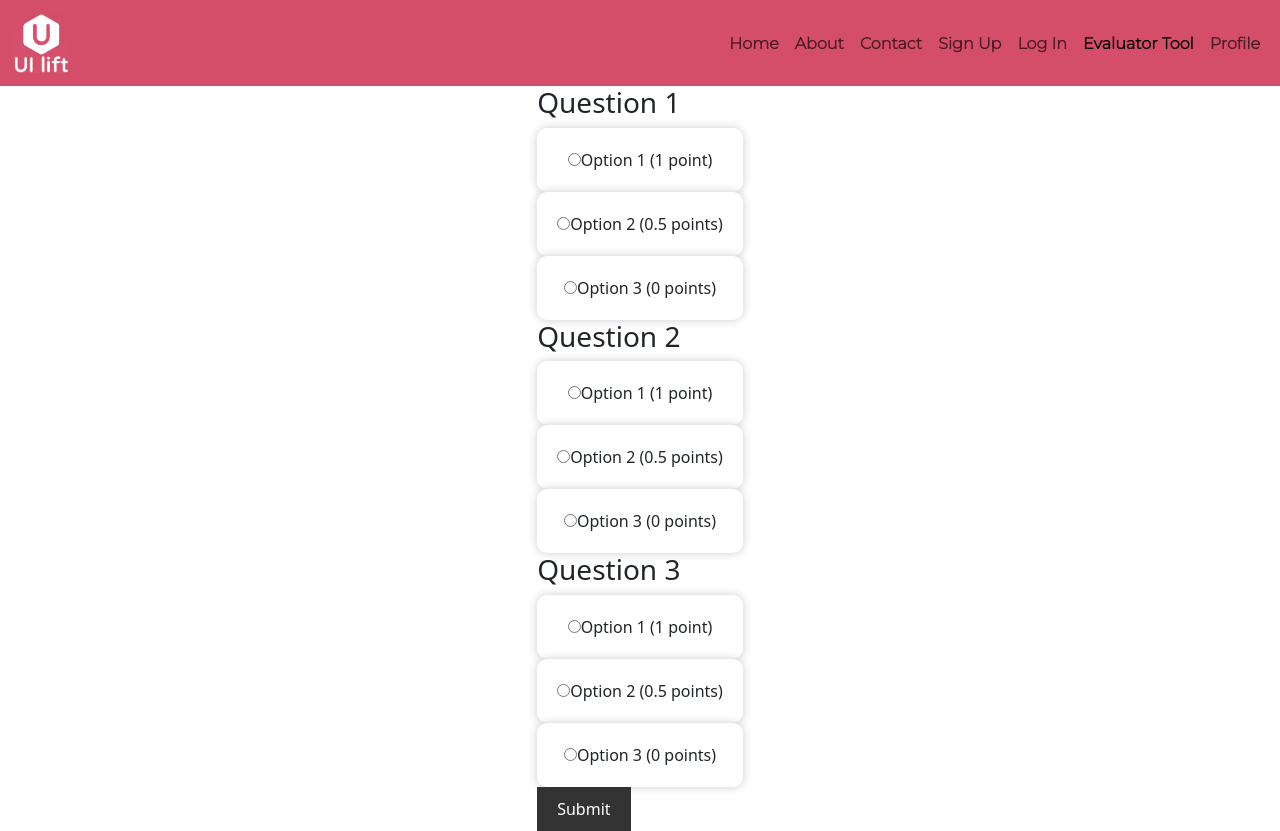
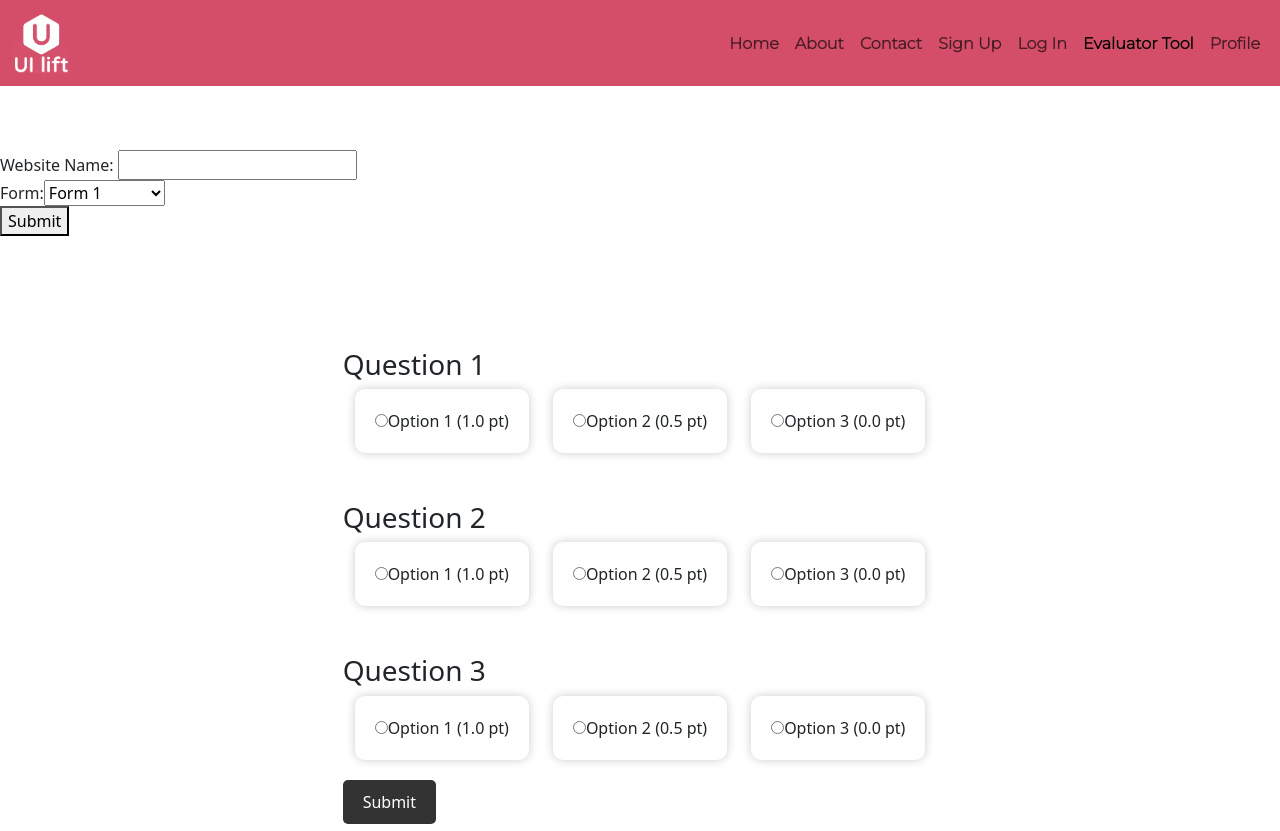
Before and after one commit to ArshanBhanage/Heuristic-Evaluation-Tool, a React (Create React App) app in the folder heuristic-tool/: page /tool in a window 1280 px wide. Built offline with nearby package versions, Linux system fonts and the light colour scheme.

Commit message:
form select added

```diff
--- a/heuristic-tool/src/Evaluator.css
+++ b/heuristic-tool/src/Evaluator.css
@@ -1,4 +1,5 @@
 .quiz-container {
+  margin-top: 5%;
   display: flex;
   justify-content: center;
   align-items: center;
@@ -6,7 +7,7 @@
 }
 
 .quiz-form {
-  background-color: #fff;
+  background-color: fff;
   padding: 20px;
   border-radius: 10px;
   box-shadow: 0px 0px 10px #ccc;
@@ -14,8 +15,8 @@
   text-align: center;
 }
 
-h3 {
-  margin-top: 20px;
+.h3-gap {
+  margin-top: 8%;
 }
 
 .question-container {
@@ -25,7 +26,7 @@ h3 {
   margin-bottom: 10px;
 }
 
-button {
+.buttons-radio {
   margin-top: 20px;
   padding: 10px 20px;
   background-color: #333;
@@ -34,3 +35,13 @@ button {
   border-radius: 5px;
   cursor: pointer;
 }
+
+
+
+.web-name{
+
+  margin-right: 10%;
+  margin-top: 5%;
+  width: 100%;
+  align-content: center;
+}
--- a/heuristic-tool/src/components/Evaluator.jsx
+++ b/heuristic-tool/src/components/Evaluator.jsx
@@ -1,7 +1,7 @@
-import React, { useState } from "react";
-//import { Form, Row, Col, Button } from "react-bootstrap";
+import React, { useState } from 'react';
 
-const Evaluator = () => {
+const Form1 = () => {
+
   const [scores, setScores] = useState({
     question1: 0,
     question2: 0,
@@ -52,7 +52,15 @@ const Evaluator = () => {
   return (
     <div className="quiz-container col-md-auto ">
       <form onSubmit={handleSubmit}>
-      <h3>Question 1</h3>
+
+    <div>
+
+    </div>
+
+      <h3 className = "h3-gap" >Question 1</h3>
+      <div className="container">
+  <div className="row">
+    <div className="col-sm">
     <div className="quiz-form ">
         <input
           type="radio"
@@ -60,8 +68,10 @@ const Evaluator = () => {
           value="option1"
           onChange={handleOptionChange}
         />
-        Option 1 (1 point)
+        Option 1 (1.0 pt)
       </div>
+    </div>
+    <div className="col-sm">
     <div className="quiz-form ">
         <input
           type="radio"
@@ -69,8 +79,10 @@ const Evaluator = () => {
           value="option2"
           onChange={handleOptionChange}
         />
-        Option 2 (0.5 points)
+        Option 2 (0.5 pt)
       </div>
+    </div>
+    <div className="col-sm">
     <div className="quiz-form ">
         <input
           type="radio"
@@ -78,9 +90,16 @@ const Evaluator = () => {
           value="option3"
           onChange={handleOptionChange}
         />
-        Option 3 (0 points)
+        Option 3 (0.0 pt)
       </div>
-      <h3>Question 2</h3>
+    </div>
+  </div>
+</div>
+
+      <h3 className = "h3-gap" >Question 2</h3>
+      <div className="container">
+  <div className="row">
+    <div className="col-sm">
     <div className="quiz-form ">
         <input
           type="radio"
@@ -88,8 +107,10 @@ const Evaluator = () => {
           value="option1"
           onChange={handleOptionChange}
         />
-        Option 1 (1 point)
+        Option 1 (1.0 pt)
       </div>
+    </div>
+    <div className="col-sm">
     <div className="quiz-form ">
         <input
           type="radio"
@@ -97,8 +118,10 @@ const Evaluator = () => {
           value="option2"
           onChange={handleOptionChange}
         />
-        Option 2 (0.5 points)
+        Option 2 (0.5 pt)
       </div>
+    </div>
+    <div className="col-sm">
     <div className="quiz-form ">
         <input
           type="radio"
@@ -106,9 +129,21 @@ const Evaluator = () => {
           value="option3"
           onChange={handleOptionChange}
         />
-        Option 3 (0 points)
+        Option 3 (0.0 pt)
       </div>
-      <h3>Question 3</h3>
+
+    </div>
+  </div>
+</div>
+
+
+
+
+
+      <h3 className = "h3-gap" >Question 3</h3>
+      <div className="container">
+  <div className="row">
+    <div className="col-sm">
     <div className="quiz-form ">
         <input
           type="radio"
@@ -116,8 +151,10 @@ const Evaluator = () => {
           value="option1"
           onChange={handleOptionChange}
         />
-        Option 1 (1 point)
+        Option 1 (1.0 pt)
       </div>
+    </div>
+    <div className="col-sm">
     <div className="quiz-form ">
         <input
           type="radio"
@@ -125,8 +162,10 @@ const Evaluator = () => {
           value="option2"
           onChange={handleOptionChange}
         />
-        Option 2 (0.5 points)
+        Option 2 (0.5 pt)
       </div>
+    </div>
+    <div className="col-sm">
     <div className="quiz-form ">
         <input
           type="radio"
@@ -134,12 +173,233 @@ const Evaluator = () => {
           value="option3"
           onChange={handleOptionChange}
         />
-        Option 3 (0 points)
+        Option 3 (0.0 pt)
       </div>
-      <button type="submit">Submit</button>
+    </div>
+  </div>
+</div>
+      <button className="buttons-radio" type="submit">Submit</button>
     </form>
     </div>
   );
 };
 
+const Form2 = () => {
+  const [scores, setScores] = useState({
+    question1: 0,
+    question2: 0,
+    question3: 0,
+  });
+
+  const handleOptionChange = (e) => {
+    switch (e.target.name) {
+      case "question1":
+        if (e.target.value === "option1") {
+          setScores({ ...scores, question1: 1 });
+        } else if (e.target.value === "option2") {
+          setScores({ ...scores, question1: 0.5 });
+        } else {
+          setScores({ ...scores, question1: 0 });
+        }
+        break;
+      case "question2":
+        if (e.target.value === "option1") {
+          setScores({ ...scores, question2: 1 });
+        } else if (e.target.value === "option2") {
+          setScores({ ...scores, question2: 0.5 });
+        } else {
+          setScores({ ...scores, question2: 0 });
+        }
+        break;
+      case "question3":
+        if (e.target.value === "option1") {
+          setScores({ ...scores, question3: 1 });
+        } else if (e.target.value === "option2") {
+          setScores({ ...scores, question3: 0.5 });
+        } else {
+          setScores({ ...scores, question3: 0 });
+        }
+        break;
+      default:
+        break;
+    }
+  };
+
+  const handleSubmit = (e) => {
+    e.preventDefault();
+    const sum = Object.values(scores).reduce((acc, score) => acc + score, 0);
+    // Save the sum to a database or display it on the page
+    console.log(sum);
+  };
+
+  return (
+    <div className="quiz-container col-md-auto ">
+      <form onSubmit={handleSubmit}>
+
+    <div>
+
+    </div>
+
+      <h3 className = "h3-gap" >Question 1111</h3>
+      <div className="container">
+  <div className="row">
+    <div className="col-sm">
+    <div className="quiz-form ">
+        <input
+          type="radio"
+          name="question1"
+          value="option1"
+          onChange={handleOptionChange}
+        />
+        Option 1 (1.0 pt)
+      </div>
+    </div>
+    <div className="col-sm">
+    <div className="quiz-form ">
+        <input
+          type="radio"
+          name="question1"
+          value="option2"
+          onChange={handleOptionChange}
+        />
+        Option 2 (0.5 pt)
+      </div>
+    </div>
+    <div className="col-sm">
+    <div className="quiz-form ">
+        <input
+          type="radio"
+          name="question1"
+          value="option3"
+          onChange={handleOptionChange}
+        />
+        Option 3 (0.0 pt)
+      </div>
+    </div>
+  </div>
+</div>
+
+      <h3 className = "h3-gap" >Question 2</h3>
+      <div className="container">
+  <div className="row">
+    <div className="col-sm">
+    <div className="quiz-form ">
+        <input
+          type="radio"
+          name="question2"
+          value="option1"
+          onChange={handleOptionChange}
+        />
+        Option 1 (1.0 pt)
+      </div>
+    </div>
+    <div className="col-sm">
+    <div className="quiz-form ">
+        <input
+          type="radio"
+          name="question2"
+          value="option2"
+          onChange={handleOptionChange}
+        />
+        Option 2 (0.5 pt)
+      </div>
+    </div>
+    <div className="col-sm">
+    <div className="quiz-form ">
+        <input
+          type="radio"
+          name="question2"
+          value="option3"
+          onChange={handleOptionChange}
+        />
+        Option 3 (0.0 pt)
+      </div>
+
+    </div>
+  </div>
+</div>
+
+
+
+
+
+      <h3 className = "h3-gap" >Question 3</h3>
+      <div className="container">
+  <div className="row">
+    <div className="col-sm">
+    <div className="quiz-form ">
+        <input
+          type="radio"
+          name="question3"
+          value="option1"
+          onChange={handleOptionChange}
+        />
+        Option 1 (1.0 pt)
+      </div>
+    </div>
+    <div className="col-sm">
+    <div className="quiz-form ">
+        <input
+          type="radio"
+          name="question3"
+          value="option2"
+          onChange={handleOptionChange}
+        />
+        Option 2 (0.5 pt)
+      </div>
+    </div>
+    <div className="col-sm">
+    <div className="quiz-form ">
+        <input
+          type="radio"
+          name="question3"
+          value="option3"
+          onChange={handleOptionChange}
+        />
+        Option 3 (0.0 pt)
+      </div>
+    </div>
+  </div>
+</div>
+      <button className="buttons-radio" type="submit">Submit</button>
+    </form>
+    </div>
+  );
+};
+
+
+
+const Evaluator = () => {
+  const [selectedForm, setSelectedForm] = useState(1);
+  const [websiteName, setWebsiteName] = useState("");
+
+  const handleSubmit = () => {
+    if (websiteName) {
+      setSelectedForm(selectedForm === 1 ? 2 : 1);
+      console.log(selectedForm);
+      console.log(websiteName);
+    }
+  };
+
+  return (
+    <div className='web-name'>
+      <div>
+        Website Name: <input type="text" value={websiteName} onChange={e => setWebsiteName(e.target.value)} />
+      </div>
+      <div>
+        Form:
+        <select value={selectedForm} onChange={e => setSelectedForm(e.target.value)}>
+          <option value={0}>Select a form</option>
+          <option value={1}>Form 1</option>
+          <option value={2}>Form 2</option>
+        </select>
+      </div>
+      <div>
+        <button onClick={handleSubmit}>Submit</button>
+      </div>
+      {selectedForm === 1 ? <Form1 /> : selectedForm === 2 ? <Form2 /> : null}
+    </div>
+  );
+};
+
 export default Evaluator;
```
Lines whose indentation alone changed are shown as unchanged.
